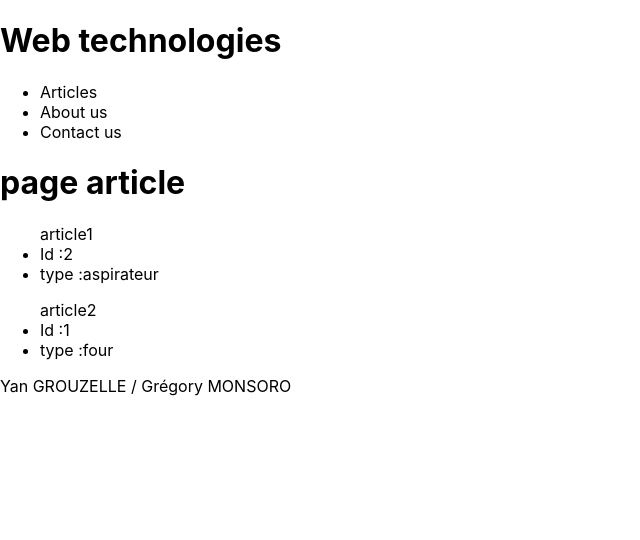
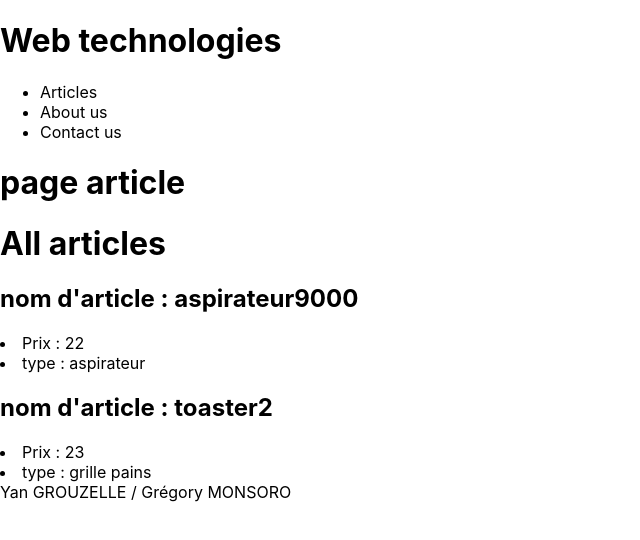
Before and after one commit to gr3g0ry552/ece-webtech-grouzelle-monsoro, a Next.js app in the folder app/: page /articles in a window 1280 px wide. Shown: the top 540 px of the page, without its empty margins (0-640 px from the left). Built offline with nearby package versions, Linux system fonts and the light colour scheme.

Commit message:
feat: fonction fetch pour afficher les article

```diff
--- /dev/null
+++ b/app/pages/api/article_db.js
@@ -0,0 +1,21 @@
+//db use for articles page
+
+export const article_db=[{
+id :1,
+name: "aspirateur9000",
+price:22,
+type:"aspirateur"},
+
+{
+id:2,
+name:"toaster2",
+price:23,
+type:"grille pains"
+
+
+
+
+}]
+export default function handler(req, res) {
+    res.status(200).json(article_db)
+  }
--- a/app/pages/articles.js
+++ b/app/pages/articles.js
@@ -1,21 +1,38 @@
 import Layout from "../componnent/layout";
 
-export default function article(){
+
+export const getStaticProps = async ()=>{
+
+    const res = await fetch ("http://localhost:3000/api/article_db")
+    const data = await res.json()
+    return {
+        props : {article : data}
+    }
+
+    }
+
+export default function article({article}){
 return (
 <Layout>
 <h1>page article</h1>
 <div>
-    <ul>
-        article1
-        <li>Id :2</li>
-        <li>
-            type :aspirateur
-        </li>
-    </ul>
-    <ul>article2
-        <li>Id :1</li>
-        <li>type :four</li>
-    </ul>
+<h1>All articles</h1>
+        {
+            article.map(article=>(
+
+<div key={article.id}>
+<a>
+    <h2>nom d'article : {article.name}</h2>
+    <li>Prix : {article.price}</li>
+    <li>type : {article.type}</li>
+
+</a>
+
+
+</div>
+
+            ))
+        }
 </div>
 
 </Layout>
```
